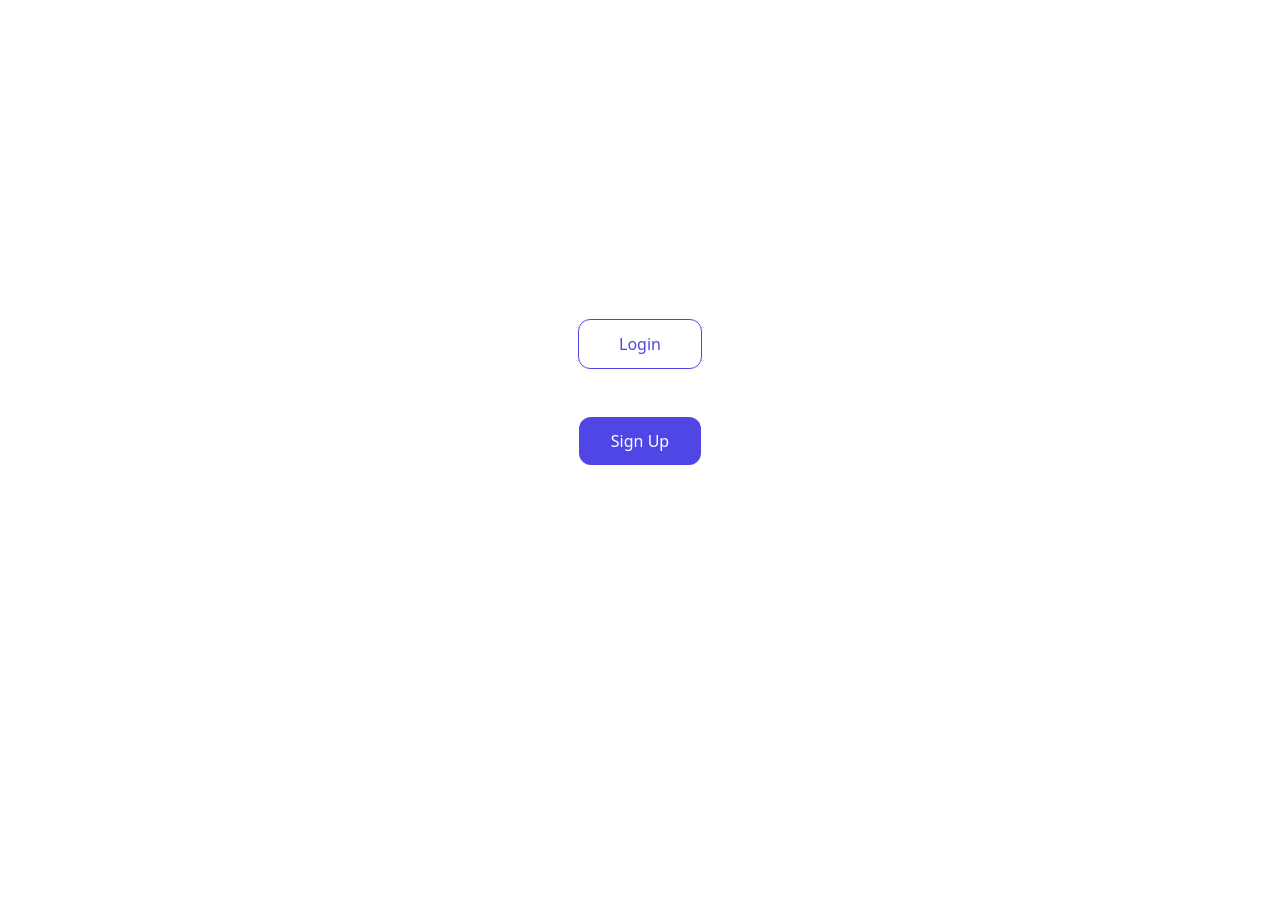
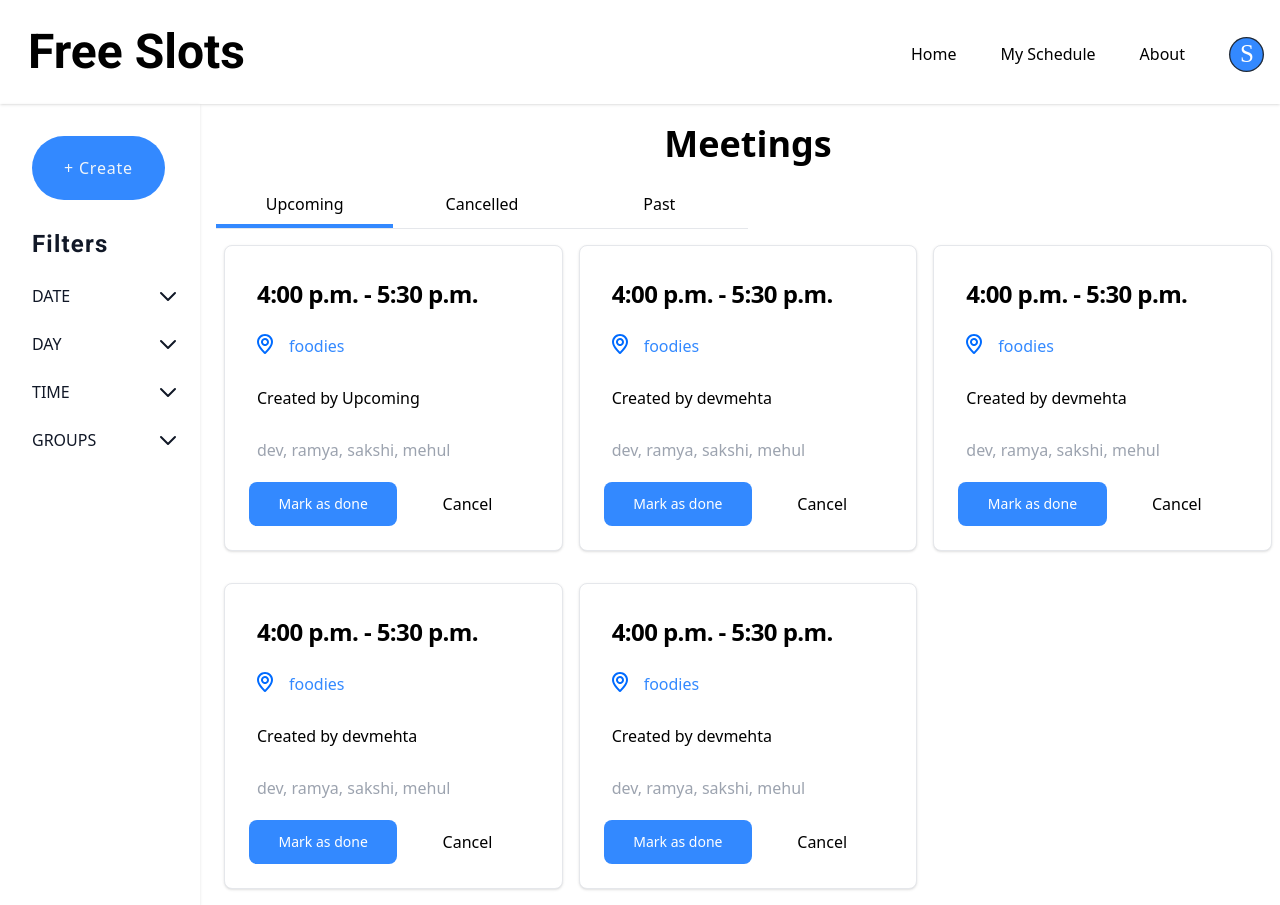
Before and after one commit to STCVIT/free-slot, a React (Create React App) app in the folder client/: page /home in a window 1280 px wide. Before the commit this address led to /. Before the commit the page ends 800 px from the top, so only its background shows below. Built offline with nearby package versions, Linux system fonts and the light colour scheme; no server answers; the HTML template or start-up script is replaced by a standard one.

Commit message:
Create meetings page
Made tabs functional.

```diff
--- a/client/package.json
+++ b/client/package.json
@@ -54,6 +54,8 @@
     ]
   },
   "devDependencies": {
+    "@types/react": "^18.0.21",
+    "@types/react-dom": "^18.0.6",
     "autoprefixer": "^10.4.8",
     "postcss": "^8.4.14",
     "tailwindcss": "^3.1.7"
--- a/client/src/App.js
+++ b/client/src/App.js
@@ -1,5 +1,11 @@
-import { BrowserRouter, Routes, Route } from "react-router-dom"
-import { UserAuthContextProvider } from './context/UserAuthContext'
+import {
+  BrowserRouter,
+  Routes,
+  Route
+} from "react-router-dom"
+import {
+  UserAuthContextProvider
+} from './context/UserAuthContext'
 import ProtectedRoute from './components/ProtectedRoute'
 
 //components
@@ -14,19 +20,57 @@ import AddEvent from "./components/AddEvent";
 import './App.css'
 
 export default function App() {
-  return (
-    <UserAuthContextProvider>
-      <BrowserRouter>
-        <Routes>
-          <Route path='/' element={<Landing />} />
-          <Route path='/home' element={<ProtectedRoute> <Home /></ProtectedRoute>}/>
-          <Route path='/signup' element={<Signup />} />
-          <Route path='/timetable' element={<Timetable />}/>
-          <Route path='/login' element={<Login />} />
-          <Route path='/addevent' element={<ProtectedRoute><AddEvent /></ProtectedRoute>} />
-          <Route path='/schedule' element={<ProtectedRoute><Schedule /></ProtectedRoute>} />
-        </Routes>
-      </BrowserRouter>
-    </UserAuthContextProvider>
-  );
-}
+  return ( <
+      UserAuthContextProvider >
+      <
+      BrowserRouter >
+      <
+      Routes >
+      <
+      Route path = '/'
+      element = {
+        <
+        Landing / >
+      }
+      /> {
+      /* <Route path='/home' element={<ProtectedRoute> <Home /></ProtectedRoute>}/> */
+    } <
+    Route path = '/home'
+  element = {
+    <
+    Home / >
+  }
+  /> <
+  Route path = '/signup'
+  element = {
+    <
+    Signup / >
+  }
+  /> <
+  Route path = '/timetable'
+  element = {
+    <
+    Timetable / >
+  }
+  /> <
+  Route path = '/login'
+  element = {
+    <
+    Login / >
+  }
+  /> <
+  Route path = '/addevent'
+  element = {
+    <
+    ProtectedRoute > < AddEvent / > < /ProtectedRoute>} / >
+    <
+    Route path = '/schedule'
+    element = {
+      <
+      ProtectedRoute > < Schedule / > < /ProtectedRoute>} / >
+      <
+      /Routes> < /
+      BrowserRouter > <
+      /UserAuthContextProvider>
+    );
+  }
--- /dev/null
+++ b/client/src/components/MeetingCardTemplate.jsx
@@ -0,0 +1,42 @@
+import { ReactComponent as LocationIcon } from "../assets/Location-Icon.svg";
+const MeetingCardTemplate = (props) => {
+  const MeetingCardsArray = props.list.map((dataItem) => {
+    return (
+      <div className="py-4 col-span-1">
+        <div className="p-6 max-w-sm border  bg-white rounded-lg  shadow ">
+          <h5 className="mb-2 p-2 text-2xl font-bold tracking-tight text-black">
+            {dataItem.time}
+          </h5>
+          <div className="flex">
+            <p className="mb-3 p-2 font-normal ">
+              <LocationIcon />
+            </p>
+            <p className="mb-3 p-2 font-normal text-blueTheme ">
+              {dataItem.place}
+            </p>
+          </div>
+          <p className="mb-3 p-2 font-normal text-black ">
+            Created by {dataItem.by}
+          </p>
+          <p className="mb-3 p-2 font-normal text-gray-400 ">
+            {dataItem.members}
+          </p>
+          <div className="flex">
+            <button className="flex-1 items-center py-3 px-5 text-sm font-medium text-center text-white bg-blueTheme rounded-lg hover:bg-blue-500 focus:ring-4 focus:outline-none focus:ring-blue-300">
+              Mark as done
+            </button>
+            <button className="flex-1 rounded px-4 items-center py-2 text-black hover:underline bg-white ">
+              Cancel
+            </button>
+          </div>
+        </div>
+      </div>
+    );
+  });
+  return (
+    <div className="grid grid-cols-3 gap-x-4 mx-2">{MeetingCardsArray}</div>
+  );
+  // return <div>{trial}</div>;
+};
+
+export default MeetingCardTemplate;
--- /dev/null
+++ b/client/src/components/MeetingsPges/CancelledData.jsx
@@ -0,0 +1,40 @@
+import MeetingCardTemplate from "../MeetingCardTemplate";
+
+const CancelledData = [
+  {
+    time: "4:00 p.m. -  5:30 p.m.",
+    place: "foodies",
+    by: "Cancelled",
+    members: "dev, ramya, sakshi, mehul  ",
+  },
+  {
+    time: "4:00 p.m. -  5:30 p.m.",
+    place: "foodies",
+    by: "devmehta",
+    members: "dev, ramya, sakshi, mehul  ",
+  },
+  {
+    time: "4:00 p.m. -  5:30 p.m.",
+    place: "foodies",
+    by: "devmehta",
+    members: "dev, ramya, sakshi, mehul  ",
+  },
+  {
+    time: "4:00 p.m. -  5:30 p.m.",
+    place: "foodies",
+    by: "devmehta",
+    members: "dev, ramya, sakshi, mehul  ",
+  },
+  {
+    time: "4:00 p.m. -  5:30 p.m.",
+    place: "foodies",
+    by: "devmehta",
+    members: "dev, ramya, sakshi, mehul  ",
+  },
+];
+
+const CancelledPage = () => {
+  return <MeetingCardTemplate list={CancelledData} />;
+};
+
+export default CancelledPage;
--- /dev/null
+++ b/client/src/components/MeetingsPges/PastData.jsx
@@ -0,0 +1,40 @@
+import MeetingCardTemplate from "../MeetingCardTemplate";
+
+const PastData = [
+  {
+    time: "4:00 p.m. -  5:30 p.m.",
+    place: "foodies",
+    by: "Past",
+    members: "dev, ramya, sakshi, mehul  ",
+  },
+  {
+    time: "4:00 p.m. -  5:30 p.m.",
+    place: "foodies",
+    by: "devmehta",
+    members: "dev, ramya, sakshi, mehul  ",
+  },
+  {
+    time: "4:00 p.m. -  5:30 p.m.",
+    place: "foodies",
+    by: "devmehta",
+    members: "dev, ramya, sakshi, mehul  ",
+  },
+  {
+    time: "4:00 p.m. -  5:30 p.m.",
+    place: "foodies",
+    by: "devmehta",
+    members: "dev, ramya, sakshi, mehul  ",
+  },
+  {
+    time: "4:00 p.m. -  5:30 p.m.",
+    place: "foodies",
+    by: "devmehta",
+    members: "dev, ramya, sakshi, mehul  ",
+  },
+];
+
+const PastPage = () => {
+  return <MeetingCardTemplate list={PastData} />;
+};
+
+export default PastPage;
--- /dev/null
+++ b/client/src/components/MeetingsPges/UpcomingData.jsx
@@ -0,0 +1,40 @@
+import MeetingCardTemplate from "../MeetingCardTemplate";
+
+const UpcomingData = [
+  {
+    time: "4:00 p.m. -  5:30 p.m.",
+    place: "foodies",
+    by: "Upcoming",
+    members: "dev, ramya, sakshi, mehul  ",
+  },
+  {
+    time: "4:00 p.m. -  5:30 p.m.",
+    place: "foodies",
+    by: "devmehta",
+    members: "dev, ramya, sakshi, mehul  ",
+  },
+  {
+    time: "4:00 p.m. -  5:30 p.m.",
+    place: "foodies",
+    by: "devmehta",
+    members: "dev, ramya, sakshi, mehul  ",
+  },
+  {
+    time: "4:00 p.m. -  5:30 p.m.",
+    place: "foodies",
+    by: "devmehta",
+    members: "dev, ramya, sakshi, mehul  ",
+  },
+  {
+    time: "4:00 p.m. -  5:30 p.m.",
+    place: "foodies",
+    by: "devmehta",
+    members: "dev, ramya, sakshi, mehul  ",
+  },
+];
+
+const UpcomingPage = () => {
+  return <MeetingCardTemplate list={UpcomingData} />;
+};
+
+export default UpcomingPage;
--- /dev/null
+++ b/client/src/components/NavButton/Link.jsx
@@ -0,0 +1,16 @@
+import React from "react";
+export default function Link(props) {
+  const onActiveClass = props.on
+    ? "border-blueTheme"
+    : "border-transparent hover:border-gray-200";
+  return (
+    <button
+      className={`px-4 py-2 border-b-4  transition-colors duration-300 ${onActiveClass}`}
+      onClick={() => {
+        return props.toggle(props.id, props.component);
+      }}
+    >
+      {props.linkName}
+    </button>
+  );
+}
--- /dev/null
+++ b/client/src/components/NavButton/LinkData.jsx
@@ -0,0 +1,23 @@
+import UpcomingPage from "../MeetingsPges/UpcomingData";
+import CancelledPage from "../MeetingsPges/CancelledData";
+import PastPage from "../MeetingsPges/PastData";
+export default [
+  {
+    linkName: "Upcoming",
+    id: "upcoming",
+    on: true,
+    component: <UpcomingPage />,
+  },
+  {
+    linkName: "Cancelled",
+    id: "cancelled",
+    on: false,
+    component: <CancelledPage />,
+  },
+  {
+    linkName: "Past",
+    id: "past",
+    on: false,
+    component: <PastPage />,
+  },
+];
--- /dev/null
+++ b/client/src/components/NavButton/NavButton.jsx
@@ -0,0 +1,30 @@
+import { useState } from "react";
+import { createRoot } from "react-dom/client";
+import links from "./LinkData";
+import Link from "./Link";
+const NavButton = () => {
+  const [squares, setSquares] = useState(links);
+
+  function toggle(id, component) {
+    setSquares((prevSquares) => {
+      return prevSquares.map((square) => {
+        const root = createRoot(document.getElementById("MeetingCards"));
+        root.render(component);
+        return square.id === id
+          ? { ...square, on: true }
+          : { ...square, on: false };
+      });
+    });
+  }
+  const squareElements = squares.map((square) => (
+    <Link
+      linkName={square.linkName}
+      id={square.id}
+      on={square.on}
+      toggle={toggle}
+      component={square.component}
+    />
+  ));
+  return <ul className="grid grid-cols-3 w-full">{squareElements}</ul>;
+};
+export default NavButton;
--- a/client/src/components/Tabs.jsx
+++ b/client/src/components/Tabs.jsx
@@ -1,46 +1,14 @@
-import { useState } from "react";
-import TabsData from "./TabsData"
-import { ReactComponent as LocationIcon } from '../assets/Location-Icon.svg'
+import NavButton from "./NavButton/NavButton";
+import UpcomingPage from "./MeetingsPges/UpcomingData";
 export function Tabs() {
-  const [activeTabIndex, setActiveTabIndex] = useState(0);
-
   return (
     <div className="col-span-5">
       <div className="text-center text-4xl font-bold p-4 py-5 ">Meetings</div>
-      <div className="border-b grid grid-cols-12">
-        {/* Loop through tab data and render button for each. */}
-        {TabsData.map((tab, idx) => {
-          return (
-            <button
-              key={idx}
-              className={`py-2 border-b-4 transition-colors duration-300 ${idx === activeTabIndex
-                ? "border-blueTheme"
-                : "border-transparent hover:border-gray-200"
-                }`}
-              // Change the active tab on click.
-              onClick={() => setActiveTabIndex(idx)}>
-              {tab.label}
-            </button>
-          );
-        })}
+      <div className="border-b w-2/4">
+        <NavButton />
       </div>
-      {/* Show active tab content. */}
-      <div className="py-4">
-        <div className="p-6 max-w-sm border  bg-white rounded-lg  shadow ">
-          <h5 className="mb-2 p-2 text-2xl font-bold tracking-tight text-black">{TabsData[activeTabIndex].time}</h5>
-          <div className="flex">
-            <p className="mb-3 p-2 font-normal "><LocationIcon /></p>
-            <p className="mb-3 p-2 font-normal text-blueTheme ">{TabsData[activeTabIndex].place}</p>
-          </div>
-          <p className="mb-3 p-2 font-normal text-black ">Created by {TabsData[activeTabIndex].by}</p>
-          <p className="mb-3 p-2 font-normal text-gray-400 ">{TabsData[activeTabIndex].members}</p>
-          <div className="flex">
-            <button className="flex-1 items-center py-3 px-5 text-sm font-medium text-center text-white bg-blueTheme rounded-lg hover:bg-blue-500 focus:ring-4 focus:outline-none focus:ring-blue-300">
-              Mark as done
-            </button>
-            <button className="flex-1 rounded px-4 items-center py-2 text-black hover:underline bg-white ">Cancel</button>
-          </div>
-        </div>
+      <div id="MeetingCards">
+        <UpcomingPage />
       </div>
     </div>
   );
--- a/client/src/components/TabsData.jsx
+++ b/client/src/components/TabsData.jsx
@@ -1,45 +1,51 @@
 const TabsData = [
   {
     label: "Upcoming",
-    time:
-      "4:00 p.m. -  5:30 p.m.",
-    place:
-      "foodies",
-    by:
-      "devmehta",
-    members:
-      "dev, ramya, sakshi, mehul  "
+    time: "4:00 p.m. -  5:30 p.m.",
+    place: "foodies",
+    by: "devmehta",
+    members: "dev, ramya, sakshi, mehul  ",
   },
-
-
 
   {
     label: "Cancelled",
-    time:
-      "6:00 p.m. -  7:30 p.m.",
-    place:
-      "foodies",
-    by:
-      "ramya",
-    members:
-      "dev, ramya, sakshi, mehul  "
-
+    time: "6:00 p.m. -  7:30 p.m.",
+    place: "foodies",
+    by: "ramya",
+    members: "dev, ramya, sakshi, mehul  ",
   },
   {
     label: "Past",
-    time:
-      "9:00 a.m. -  9:30 a.m.",
-    place:
-      "foodies",
-    by:
-      "saarim",
-    members:
-      "dev, ramya, sakshi, mehul  "
+    time: "9:00 a.m. -  9:30 a.m.",
+    place: "foodies",
+    by: "saarim",
+    members: "dev, ramya, sakshi, mehul  ",
+  },
+  {
+    label: "Upcoming",
+    time: "4:00 p.m. -  5:30 p.m.",
+    place: "foodies",
+    by: "devmehta",
+    members: "dev, ramya, sakshi, mehul  ",
+  },
+
+  {
+    label: "Cancelled",
+    time: "6:00 p.m. -  7:30 p.m.",
+    place: "foodies",
+    by: "ramya",
+    members: "dev, ramya, sakshi, mehul  ",
+  },
+  {
+    label: "Past",
+    time: "9:00 a.m. -  9:30 a.m.",
+    place: "foodies",
+    by: "saarim",
+    members: "dev, ramya, sakshi, mehul  ",
   },
 ];
 
-export default TabsData
-
+export default TabsData;
 
 // import React from 'react'
 
```
Also changed, not shown: 1 other file (tests, documents, lock files or other folders).
